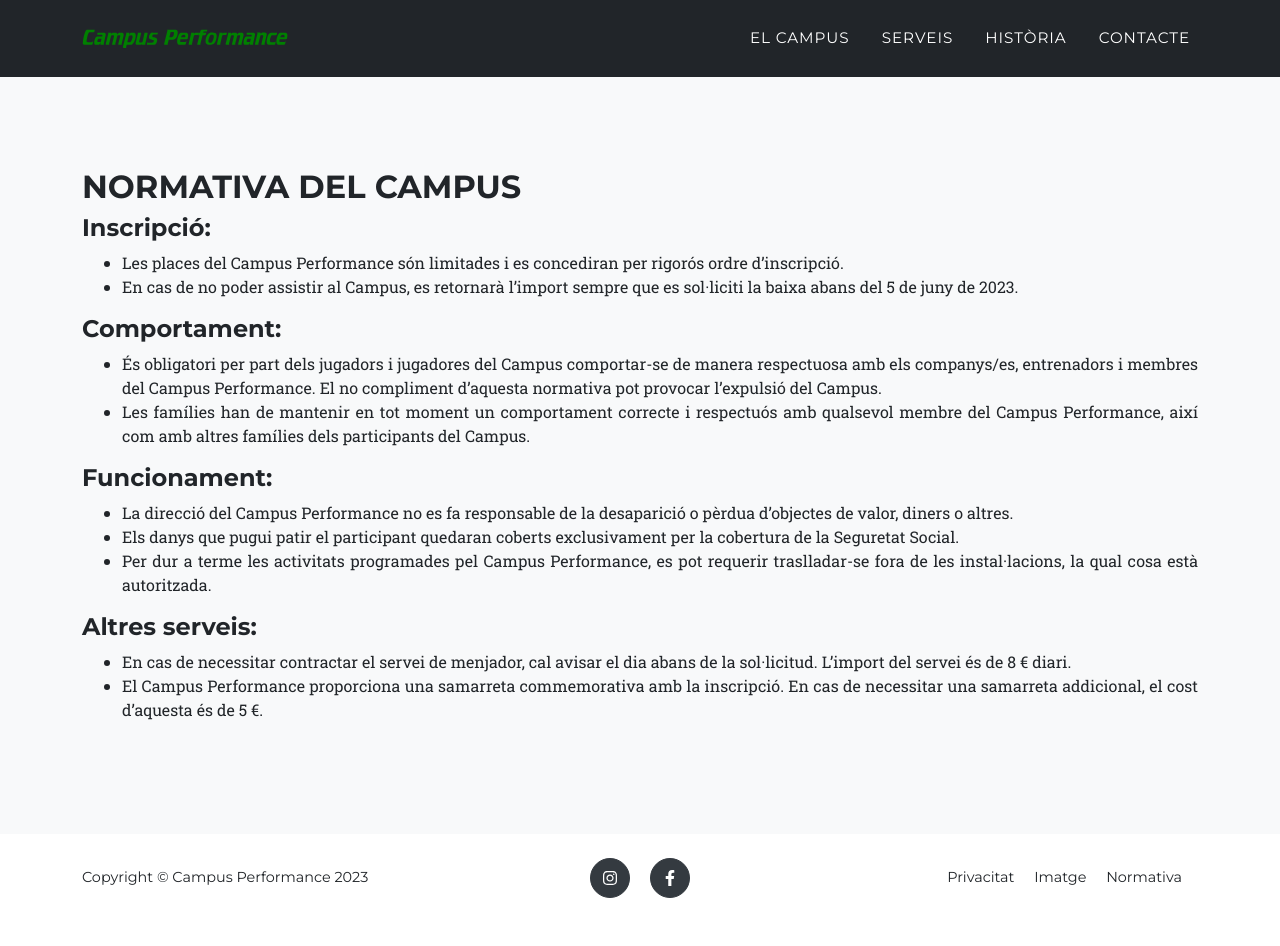
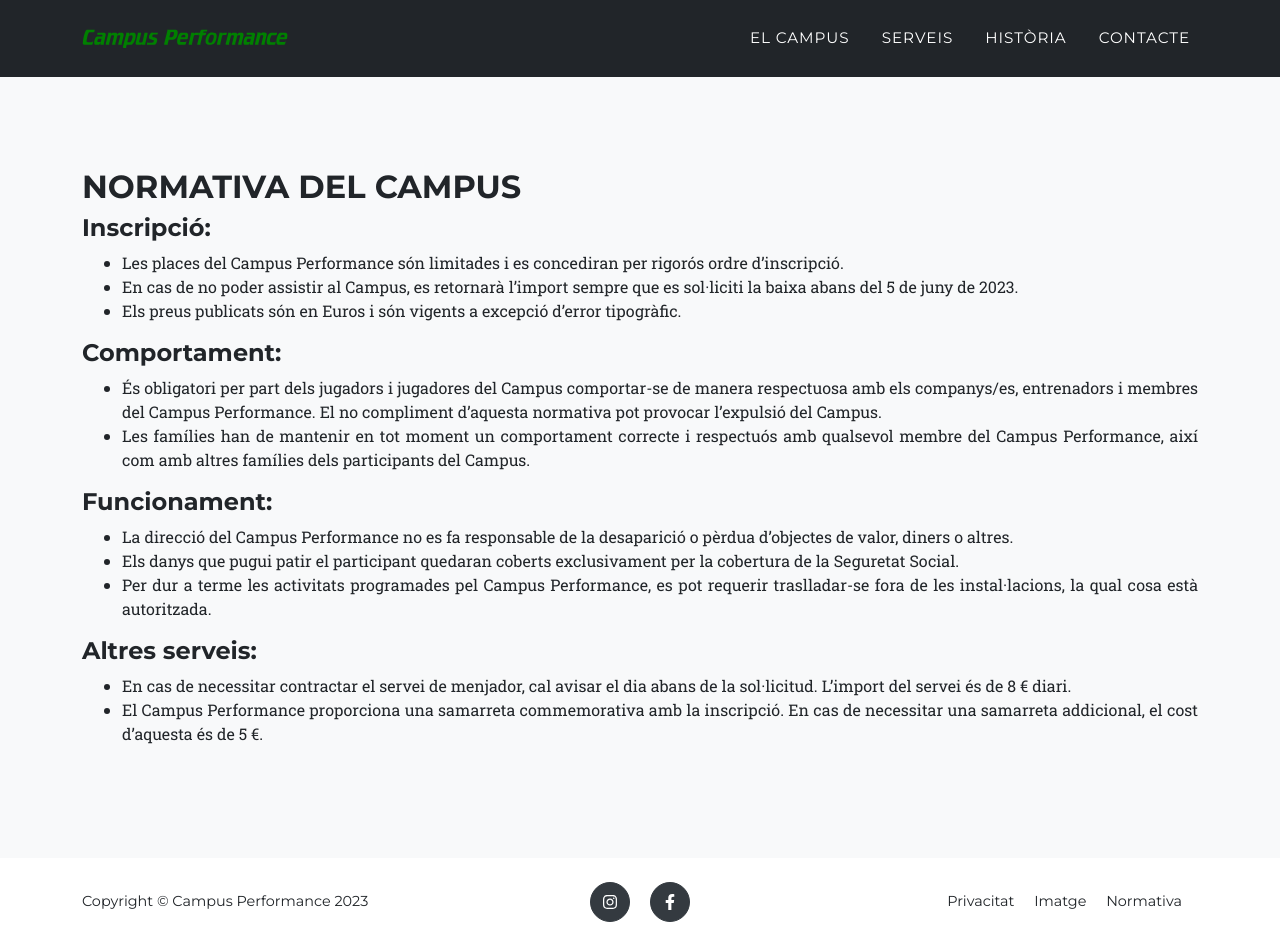
Before and after one commit to campusperformance/campusperformance.github.io, a Jekyll site: the page built from normativa.md, in a window 1280 px wide and 946 px high. Built offline with Jekyll 4.4.1, drawn with Linux system fonts in a browser that asks for light colours; nearby versions of some CDN libraries.

Commit message:
preus error tipografic

```diff
--- a/normativa.md
+++ b/normativa.md
@@ -7,6 +7,7 @@ title: Campus Performance | Normativa
 #### Inscripció:
 - Les places del Campus Performance són limitades i es concediran per rigorós ordre d'inscripció.
 - En cas de no poder assistir al Campus, es retornarà l'import sempre que es sol·liciti la baixa abans del 5 de juny de 2023.
+- Els preus publicats són en Euros i són vigents a excepció d’error tipogràfic.
 
 #### Comportament:
 - És obligatori per part dels jugadors i jugadores del Campus comportar-se de manera respectuosa amb els companys/es, entrenadors i membres del Campus Performance. El no compliment d'aquesta normativa pot provocar l'expulsió del Campus.
```
